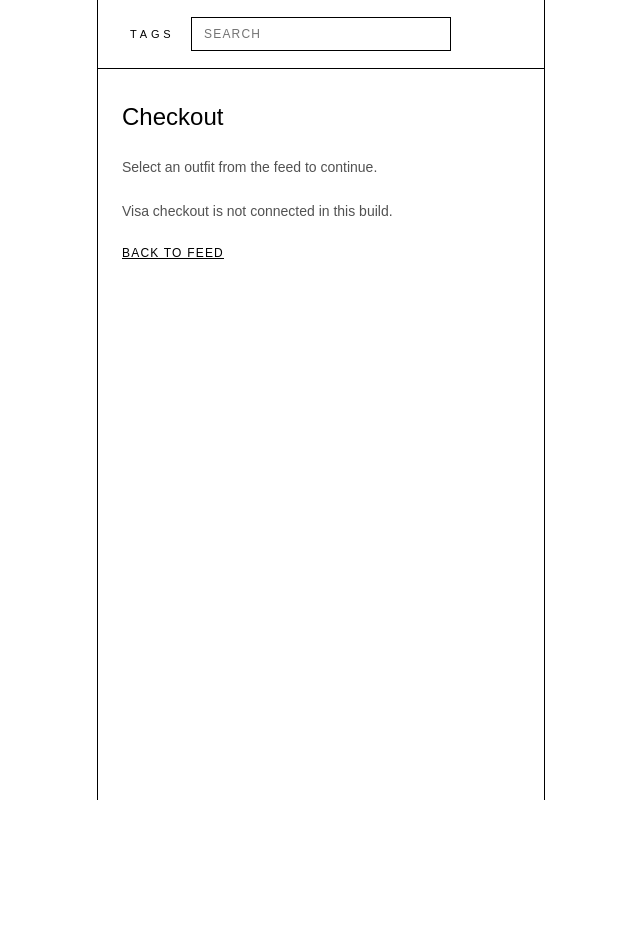
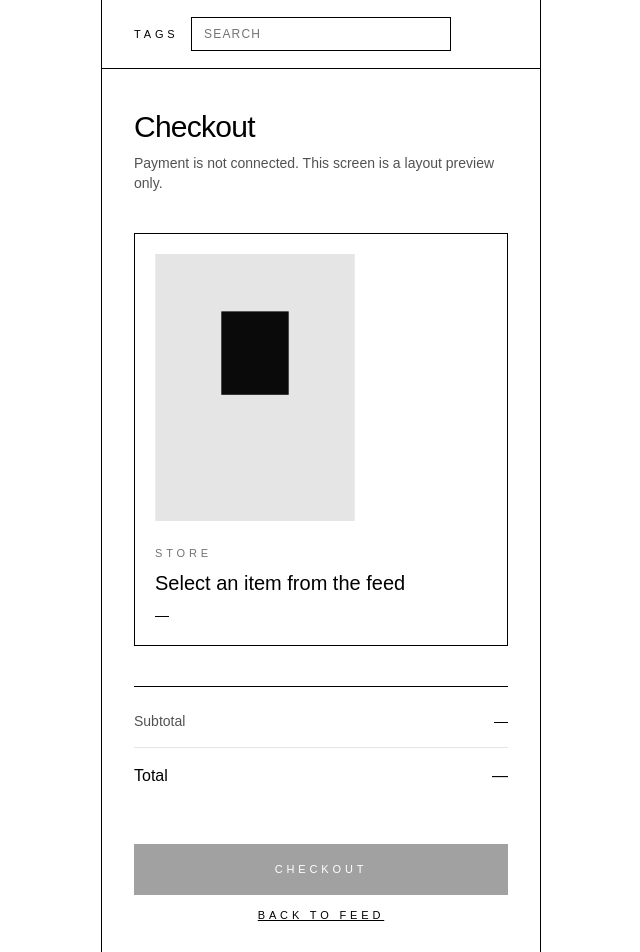
Before and after one commit to natashanarine/tags-web, a Next.js app: page /checkout in a window 1280 px wide. Shown: the top 952 px of the page, without its empty margins (319-959 px from the left). Before the commit the page ends 800 px from the top, so only its background shows below. Built offline with nearby package versions, Linux system fonts and the light colour scheme.

Commit message:
feat: add checkout UI shell

```diff
--- a/app/checkout/page.tsx
+++ b/app/checkout/page.tsx
@@ -1,7 +1,7 @@
 import type { Metadata } from "next";
-import Link from "next/link";
 import { AppHeader } from "@/components/layout/app-header";
-import { findOutfit, formatPrice } from "@/data/outfits";
+import { CheckoutShell } from "@/components/checkout/checkout-shell";
+import { findOutfit } from "@/data/outfits";
 
 export const metadata: Metadata = {
   title: "Checkout",
@@ -21,31 +21,14 @@ export default async function CheckoutPage({
   const outfit = outfitId ? findOutfit(outfitId) : undefined;
 
   return (
-    <div className="min-h-dvh bg-white text-black">
-      <div className="mx-auto flex min-h-dvh w-full max-w-md flex-col border-x border-black">
-        <AppHeader />
-        <main className="flex flex-1 flex-col gap-6 px-6 py-8">
-          <h1 className="text-2xl font-medium">Checkout</h1>
-          {outfit ? (
-            <div className="space-y-2 border border-black p-4">
-              <p className="text-xs uppercase tracking-widest">{outfit.store}</p>
-              <p className="text-lg">{outfit.title}</p>
-              <p className="text-sm">
-                {formatPrice(outfit.price)}
-              </p>
-            </div>
-          ) : (
-            <p className="text-sm text-neutral-600">
-              Select an outfit from the feed to continue.
-            </p>
-          )}
-          <p className="text-sm text-neutral-600">
-            Visa checkout is not connected in this build.
-          </p>
-          <Link href="/shop" className="text-xs uppercase tracking-widest underline">
-            Back to feed
-          </Link>
-        </main>
+    <div className="min-h-dvh w-full overflow-x-hidden bg-white text-black">
+      <div className="mx-auto flex min-h-dvh w-full min-w-0 max-w-[100vw] justify-center px-0 md:px-10 lg:px-16 xl:px-20 2xl:px-28">
+        <div className="flex min-h-dvh w-full min-w-0 max-w-[100vw] flex-col border-x border-black bg-white sm:max-w-[390px] md:max-w-[390px] lg:max-w-[420px] xl:max-w-[440px] 2xl:max-w-[480px]">
+          <AppHeader />
+          <main className="flex min-h-0 flex-1 flex-col">
+            <CheckoutShell outfit={outfit} />
+          </main>
+        </div>
       </div>
     </div>
   );
--- /dev/null
+++ b/components/checkout/checkout-shell.tsx
@@ -0,0 +1,78 @@
+import Image from "next/image";
+import Link from "next/link";
+import { formatPrice } from "@/data/outfits";
+import type { Outfit } from "@/types/outfit";
+
+const PLACEHOLDER_IMAGE = "/mock/outfits/black-oversized-tee.svg";
+
+type CheckoutShellProps = {
+  outfit?: Outfit;
+};
+
+export function CheckoutShell({ outfit }: CheckoutShellProps) {
+  const subtotal = outfit?.price ?? 0;
+  const total = subtotal;
+
+  return (
+    <div className="flex flex-1 flex-col gap-10 px-4 py-8 sm:px-5 md:px-6 md:py-10 xl:px-8">
+      <div className="space-y-2">
+        <h1 className="text-2xl font-medium tracking-tight md:text-3xl">Checkout</h1>
+        <p className="text-sm text-neutral-600">
+          Payment is not connected. This screen is a layout preview only.
+        </p>
+      </div>
+
+      <article className="space-y-6 border border-black p-4 md:p-5">
+        <div className="relative aspect-[3/4] w-full max-w-[200px] bg-neutral-100">
+          <Image
+            src={outfit?.image ?? PLACEHOLDER_IMAGE}
+            alt={outfit?.title ?? "Selected item placeholder"}
+            fill
+            unoptimized
+            className="object-cover"
+            sizes="200px"
+          />
+        </div>
+
+        <div className="space-y-2">
+          <p className="text-[10px] uppercase tracking-[0.35em] text-neutral-500 sm:text-[11px]">
+            {outfit?.store ?? "Store"}
+          </p>
+          <p className="text-lg font-medium md:text-xl">
+            {outfit?.title ?? "Select an item from the feed"}
+          </p>
+          <p className="text-sm tracking-wide">
+            {outfit ? formatPrice(outfit.price) : "—"}
+          </p>
+        </div>
+      </article>
+
+      <dl className="space-y-4 border-t border-black pt-6 text-sm">
+        <div className="flex items-baseline justify-between gap-4">
+          <dt className="text-neutral-600">Subtotal</dt>
+          <dd>{outfit ? formatPrice(subtotal) : "—"}</dd>
+        </div>
+        <div className="flex items-baseline justify-between gap-4 border-t border-neutral-200 pt-4 text-base">
+          <dt className="font-medium">Total</dt>
+          <dd className="font-medium">{outfit ? formatPrice(total) : "—"}</dd>
+        </div>
+      </dl>
+
+      <div className="mt-auto flex flex-col gap-3 pt-4">
+        <button
+          type="button"
+          disabled={!outfit}
+          className="w-full border border-black bg-black px-4 py-4 text-[10px] uppercase tracking-[0.35em] text-white disabled:cursor-not-allowed disabled:bg-neutral-400 disabled:border-neutral-400 sm:text-[11px]"
+        >
+          Checkout
+        </button>
+        <Link
+          href="/shop"
+          className="text-center text-[10px] uppercase tracking-[0.35em] text-black underline sm:text-[11px]"
+        >
+          Back to feed
+        </Link>
+      </div>
+    </div>
+  );
+}
--- a/components/feed/product-info.tsx
+++ b/components/feed/product-info.tsx
@@ -1,3 +1,4 @@
+import Link from "next/link";
 import { formatPrice } from "@/data/outfits";
 import type { Outfit } from "@/types/outfit";
 
@@ -18,12 +19,12 @@ export function ProductInfo({ outfit }: { outfit: Outfit }) {
           {formatPrice(outfit.price)}
         </p>
       </div>
-      <button
-        type="button"
-        className="w-full shrink-0 border border-black bg-black px-4 py-3.5 text-[10px] uppercase tracking-[0.35em] text-white sm:text-[11px] md:py-4"
+      <Link
+        href={`/checkout?outfit=${outfit.id}`}
+        className="inline-flex w-full shrink-0 items-center justify-center border border-black bg-black px-4 py-3.5 text-[10px] uppercase tracking-[0.35em] text-white sm:text-[11px] md:py-4"
       >
         Buy this look
-      </button>
+      </Link>
     </div>
   );
 }
```
